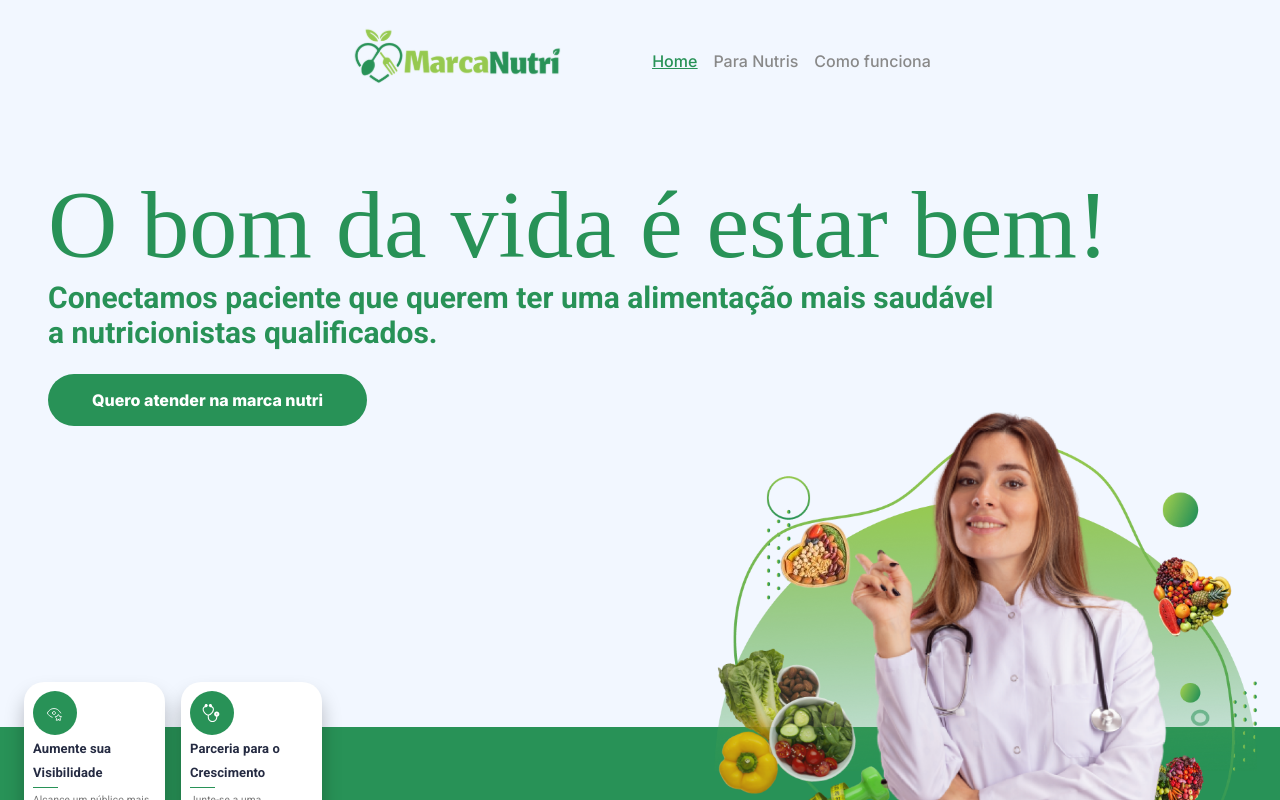
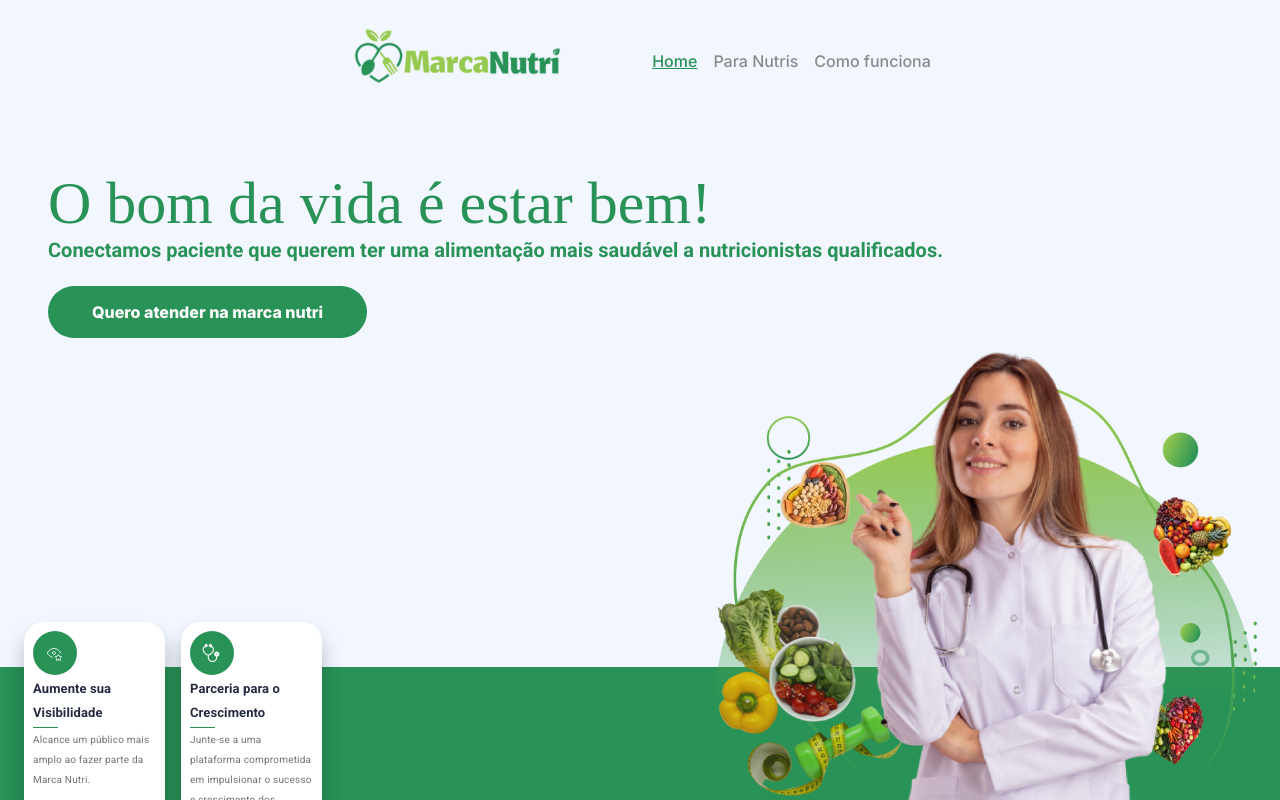
Before and after one commit to MarcaNutri/PromotionLanding, a Next.js app: page /home/partner in a window 1280 px wide. Shown: the top 800 px of the page. Built offline with nearby package versions, Linux system fonts and the light colour scheme; a web font is replaced by a local one.

Commit message:
update partner section font-size

```diff
--- a/src/app/home/partner/page.tsx
+++ b/src/app/home/partner/page.tsx
@@ -60,10 +60,10 @@ const Partner = () => {
         <header className={`${Style.container_header}`}>
           <div className="max-w-[88rem] lg:max-w-[120rem] m-auto">
             <div className="px-2 md:p-8 lg:p-12">
-              <h1 className={`${Style.title} ${Style.primary_color} text-3xl md:text-6xl lg:text-8xl`}>
+              <h1 className={`${Style.title} ${Style.primary_color} ${Style.title_patter}`}>
               O bom da vida é estar bem!
               </h1>
-              <p className={`${Style.paragraph} ${Style.primary_color} mb-6 max-w-[60rem] text-base md:text-xl lg:text-3xl`}>
+              <p className={`${Style.paragraph} ${Style.primary_color} mb-6 max-w-[60rem] ${Style.subtitle_patter}`}>
                 Conectamos paciente que querem ter uma alimentação mais saudável a nutricionistas qualificados.
               </p>
               <ButtonElement
--- a/src/app/home/partner/style.module.scss
+++ b/src/app/home/partner/style.module.scss
@@ -144,6 +144,10 @@
 
 @media (max-width:1450px ) {
 
+  .container_header {
+    min-height:  680px;
+  }
+
   //Header
   .nutri_image {
     position: absolute !important;
```
